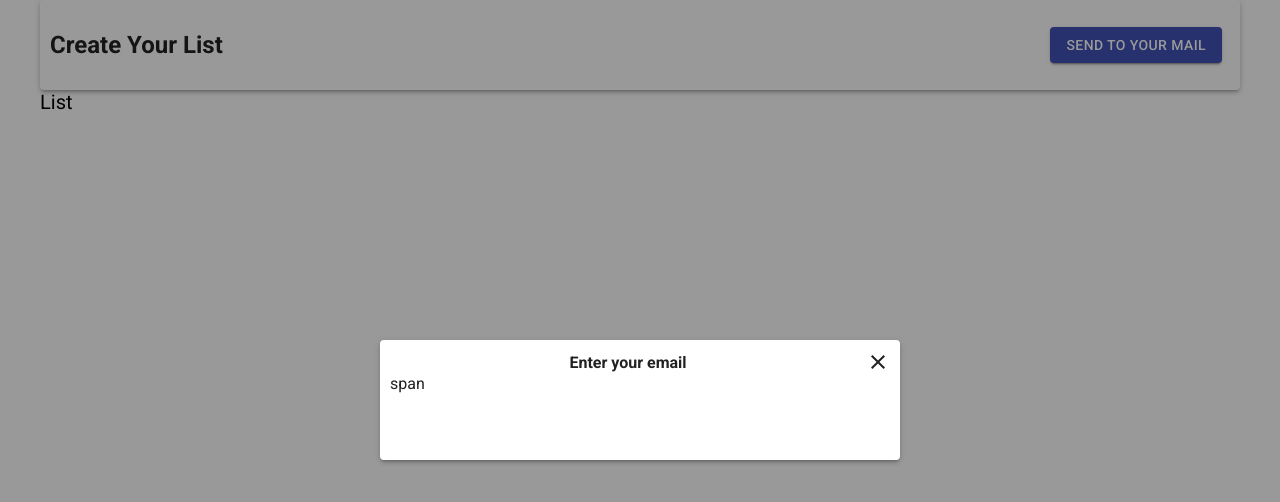
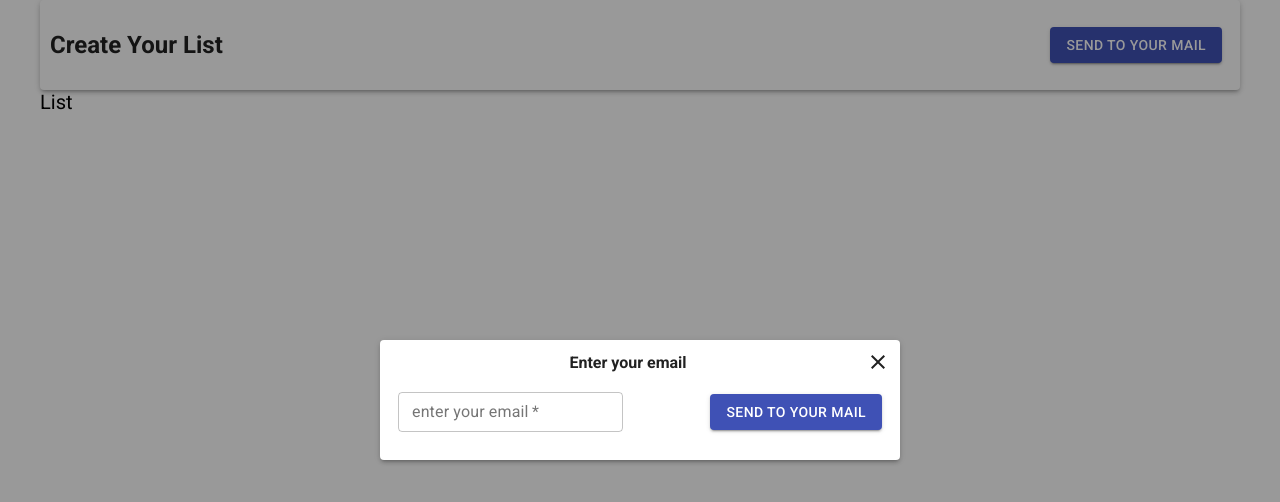
Before and after one commit to Dmitrijlagutkin/React_app_your_list, a React (Create React App) app: page / in a window 1280 px wide. Both pictures are taken after a click on the button "SEND TO YOUR MAIL". Shown: the top 502 px of the page. Built offline with nearby package versions, Linux system fonts and the light colour scheme.

Commit message:
added Input in modal

```diff
--- a/src/components/common/header/Header.js
+++ b/src/components/common/header/Header.js
@@ -3,13 +3,14 @@ import Button from "../button/Button"
 import useStyles from "./headerStyles"
 import Paper from "@material-ui/core/Paper"
 import Modal from "../modal/Modal"
+import MyInput from "../input/Input"
 
 const Header = ({ titleText }) => {
     const classes = useStyles()
     const [isOpenEmailModal, setIsOpenEmailModal] = useState(false)
     const onClickIsOpenEmailModal = () => setIsOpenEmailModal(!isOpenEmailModal)
     return (
-        <div className={classes.root}>
+        <div>
             <Paper elevation={3}>
                 <div className={classes.header}>
                     <h2>{titleText}</h2>
@@ -24,7 +25,16 @@ const Header = ({ titleText }) => {
                     title='Enter your email'
                     onClose={onClickIsOpenEmailModal}
                     withCloseButton={true}>
-                    <div>span</div>
+                    <div className={classes.modalChildren}>
+                        <MyInput
+                            label='enter your email'
+                            inputClassName={classes.inputClassName}
+                        />
+                        <Button
+                            onClick={onClickIsOpenEmailModal}
+                            buttonText='send to your mail'
+                        />
+                    </div>
                 </Modal>
             )}
         </div>
--- a/src/components/common/header/headerStyles.js
+++ b/src/components/common/header/headerStyles.js
@@ -1,10 +1,6 @@
 import { makeStyles } from "@material-ui/core/styles"
 
 const useStyles = makeStyles((theme) => ({
-    headerBackground: {
-        width: "100vw",
-        backgroundColor: "#E0B8B9",
-    },
     header: {
         textAlign: "center",
         padding: "10px",
@@ -13,6 +9,14 @@ const useStyles = makeStyles((theme) => ({
         alignItems: "center",
         height: "70px",
     },
+    modalChildren: {
+        display: "flex",
+        justifyContent: "space-between",
+        alignItems: "center",
+    },
+    inputClassName: {
+        width: "280px",
+    },
 }))
 
 export default useStyles
--- a/src/components/common/input/Input.js
+++ b/src/components/common/input/Input.js
@@ -0,0 +1,31 @@
+import React from "react"
+import { makeStyles } from "@material-ui/core/styles"
+import TextField from "@material-ui/core/TextField"
+
+const useStyles = makeStyles((theme) => ({
+    root: {
+        "& > *": {
+            margin: theme.spacing(1),
+            width: "25ch",
+        },
+    },
+}))
+
+const MyInput = ({ label, inputClassName }) => {
+    const classes = useStyles()
+
+    return (
+        <form className={classes.root} noValidate autoComplete='off'>
+            <TextField
+                id='outlined-basic'
+                label={label}
+                variant='outlined'
+                size='small'
+                className={inputClassName}
+                required
+            />
+        </form>
+    )
+}
+
+export default MyInput
--- a/src/components/common/modal/Modal.js
+++ b/src/components/common/modal/Modal.js
@@ -25,6 +25,7 @@ const useStyles = makeStyles((theme) => ({
         display: "flex",
         justifyContent: "space-between",
         alignItems: "center",
+        marginBottom: "10px",
     },
     title: {
         fontWeight: "800",
```
